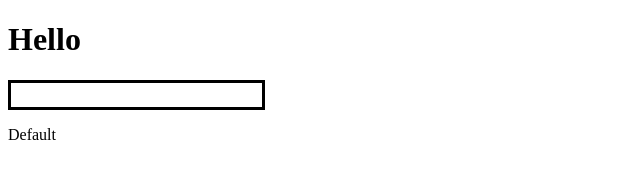
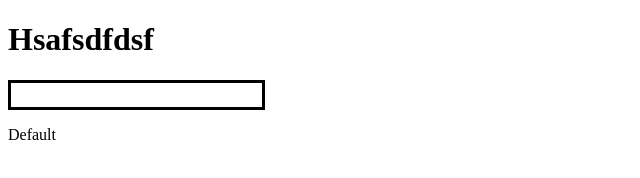
Before and after one commit to racxam/CC-Repo, a website: page index.html in a window 1280 px wide. Shown: the whole page, without its empty margins (0-640 px from the left). Drawn offline with Linux system fonts and the light colour scheme.

Commit message:
modified index.html

```diff
--- a/index.html
+++ b/index.html
@@ -7,7 +7,7 @@
     <script src="one.js" defer></script>
 </head>
 <body>
-    <h1>Hello</h1>
+    <h1>Hsafsdfdsf</h1>
     <input
     id="inp"
     type="text" style="font-size: larger; border: 3px solid black;">
```
